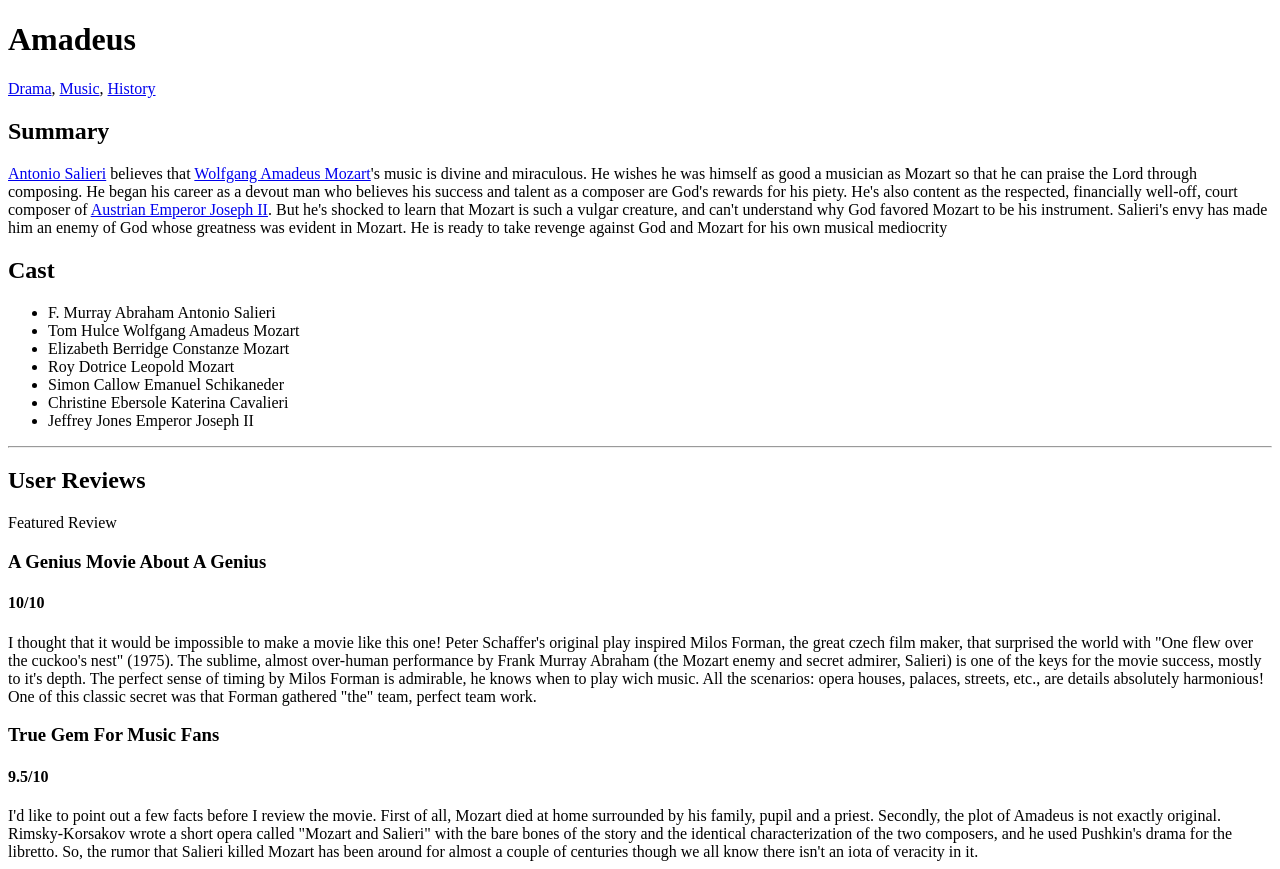
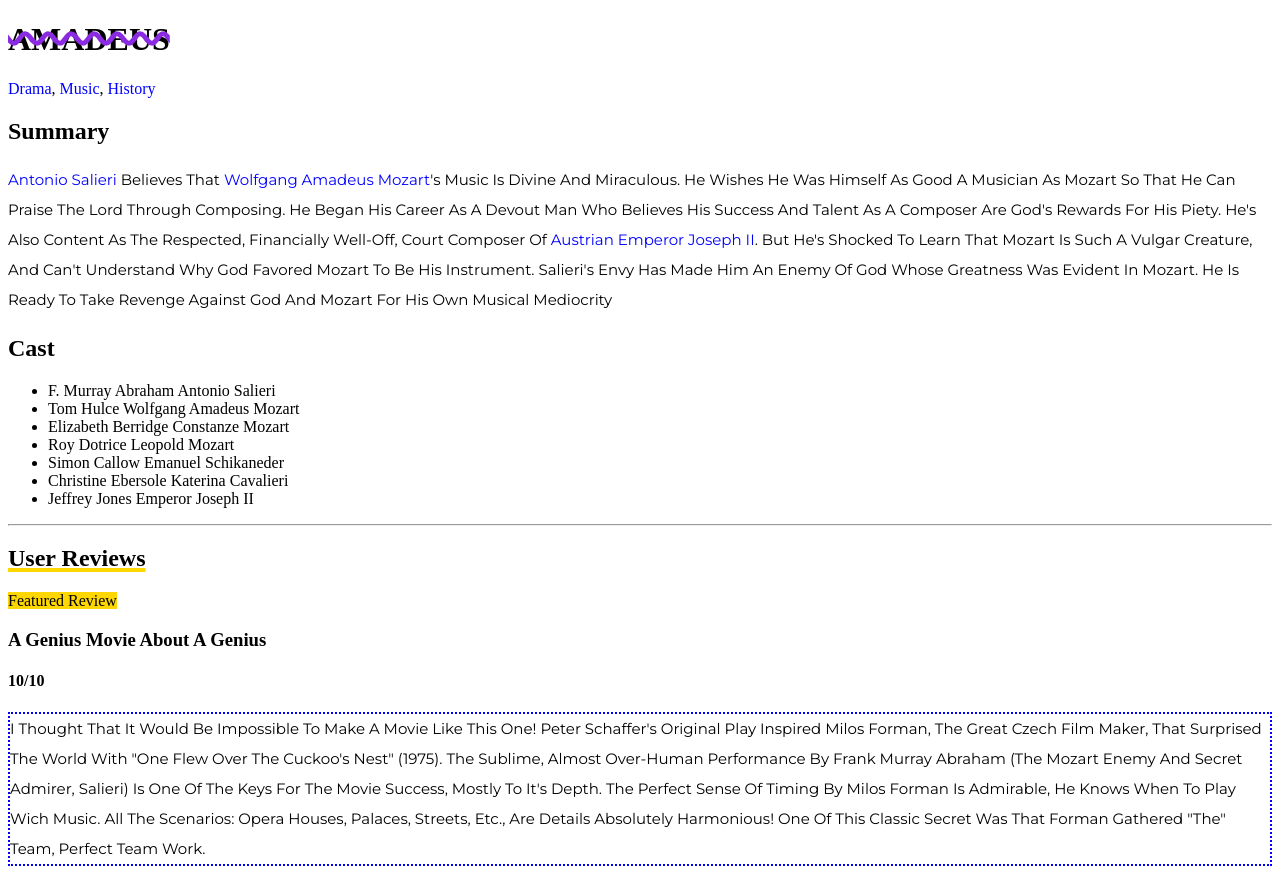
Before and after one commit to akhushba/HTML-CSS-Practice, a plain HTML site: page Learning CSS/stylingTwo.html in a window 1280 px wide. Shown: the top 869 px of the page. Drawn offline with Linux system fonts and the light colour scheme.

Commit message:
Session 8

```diff
--- /dev/null
+++ b/Learning CSS/LeafySeadragonExercise/leafy.css
@@ -0,0 +1,51 @@
+/* Give everything in the body a sans-serif font */
+body {
+    font-family: sans-serif;
+}
+
+
+/* Make the h1 center aligned.  Make it not bold (a lighter weight) and give it a font size of 40px */
+h1 {
+    text-align: center;
+    font-weight: 100;
+    font-size: 40px;
+}
+
+/* Give the paragraphs a font size of 24px */
+p {
+    font-size: 24px;
+}
+
+/*  Select the element with the id of 'leafy' and make it have a color of #1d6e09 and give it a #1d6e09 underline*/
+#leafy {
+    color: #1d6e09;
+    text-decoration: underline;
+}
+
+/* Select the elements with the class of 'latin' and make them italicized*/
+.latin {
+    font-style: italic;
+}
+
+
+/* Select all h2s and make them uppercase (using css) */
+h2 {
+    text-transform: uppercase;
+}
+
+/*  Select all links and remove their underline and make them have a color of orange*/
+a {
+    text-decoration: none;
+    color: orange;
+}
+
+/* Write styles so that links turn red and have a red underline when hovered over*/
+a:hover {
+    color: red;
+    text-decoration: underline;
+}
+
+/*  Make the unordered list use squares for their bullet point marker*/
+ul {
+    list-style: square;
+}
--- a/Learning CSS/stylingOne.css
+++ b/Learning CSS/stylingOne.css
@@ -7,8 +7,12 @@
     /* block */
     background-color: yellow;
     /* font-family: fantasy; */
+    /* font-family: Montserrat; */
     font-size: 28px;
     font-weight: 100;
+    /* font: 100 50x Montserrat; */
+    /* order matters, but you can change font features with font and shorthand it */
+
     /* or 100-900 (400 = normal, 900 = bold) not all fonts support it some only have 400-900, machine will pick closet available*/
     text-align: center;
     /* centered within element, if given a width will center within width
--- a/Learning CSS/stylingTwo.css
+++ b/Learning CSS/stylingTwo.css
@@ -0,0 +1,66 @@
+p{
+    text-transform: capitalize;
+    /* capitalizing first letter of every word */
+
+    font: 500 15px/2 Montserrat, sans-serif;
+    /* short hand font features, 500 weight, 15px size, double spaces, in montserrat font */
+}
+
+h1{
+    text-transform: uppercase;
+    /* long way to set it
+    text-decoration-line: line-through;
+    text-decoration-color: blueviolet;
+    text-decoration-style: wavy;
+    text-decoration-thickness: 5px;
+     */
+    text-decoration: line-through blueviolet wavy 5px;
+    /* short way, order doesn't matter */
+}
+
+a{
+    text-decoration: none;
+    color: blue;
+}
+
+/* pseudo class */
+a:visited{
+    color: purple;
+}
+
+a:hover{
+    /* colour: magenta; */
+    text-decoration: underline 2px;
+    /* cursor: pointer;
+    default, changes cursor
+    */
+}
+
+/* doesn't work with just selecting "featured review" */
+/* span{
+    background-color: gold;
+} */
+
+/* use id instead */
+#featured{
+    background-color: gold;
+}
+
+#reviews{
+    text-decoration: gold underline 4px;
+}
+
+/* id's refer to one specific thing
+use classes for similar styling choices on page
+*/
+
+.posts {
+    border: dotted blue 2px;
+}
+
+ul{
+    /* list-style-type: square;
+    list-style-type: "< ";
+    list-style-type: none; */
+    /* list-style-position: inside; marker is now inside */
+}
--- a/Learning CSS/stylingTwo.html
+++ b/Learning CSS/stylingTwo.html
@@ -52,12 +52,12 @@
     <li>Jeffrey Jones <span>Emperor Joseph II</span></li>
   </ul>
   <hr />
-  <h2>User Reviews</h2>
+  <h2 id="reviews">User Reviews</h2>
   <div>
-    <span>Featured Review</span>
+    <span id="featured">Featured Review</span>
     <h3>A Genius Movie About A Genius</h3>
     <h4>10/10</h4>
-    <p>
+    <p class="posts">
       I thought that it would be impossible to make a movie like this one!
       Peter Schaffer's original play inspired Milos Forman, the great czech
       film maker, that surprised the world with "One flew over the cuckoo's
@@ -73,7 +73,7 @@
   <div>
     <h3>True Gem For Music Fans</h3>
     <h4>9.5/10</h4>
-    <p>
+    <p class="posts">
       I'd like to point out a few facts before I review the movie. First of
       all, Mozart died at home surrounded by his family, pupil and a priest.
       Secondly, the plot of Amadeus is not exactly original. Rimsky-Korsakov
```
Also changed, not shown: Learning CSS/LeafySeadragonExercise/leafy.html (added, +36 -0 lines), 1 other file.
